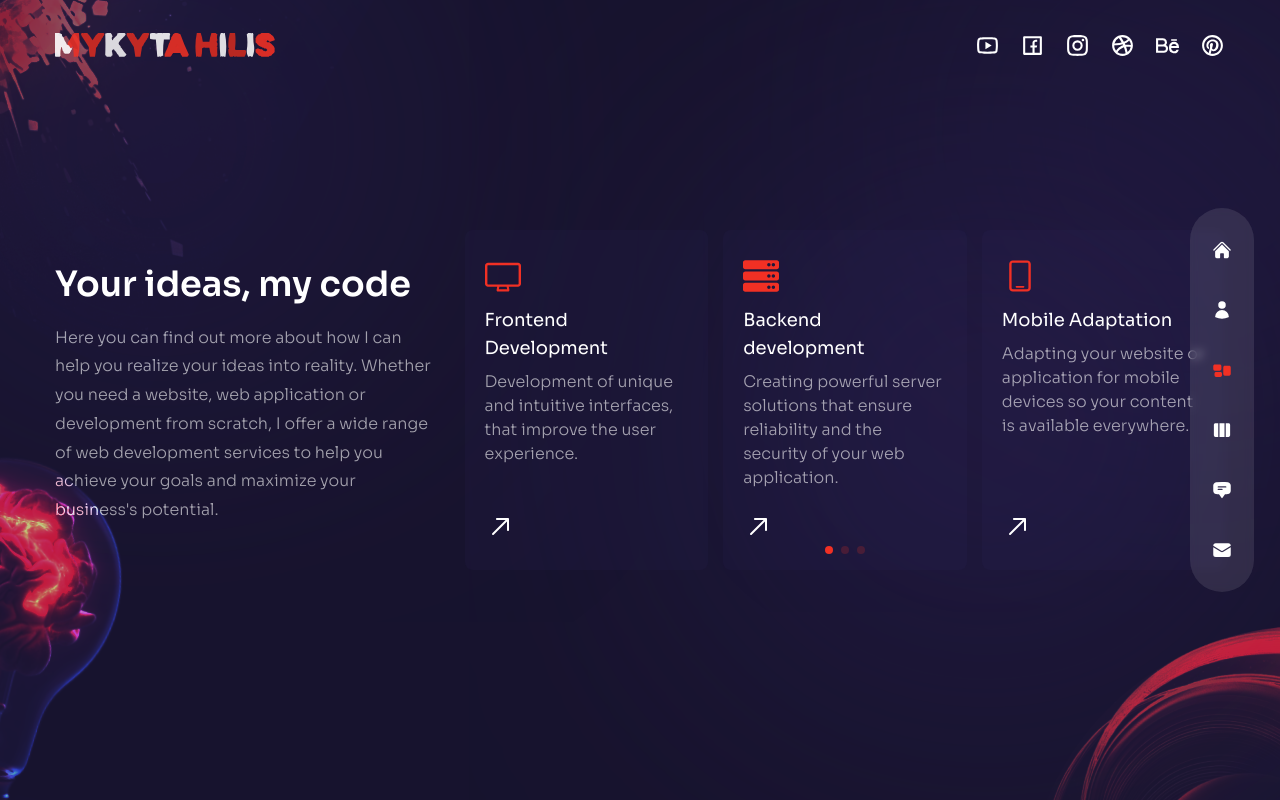
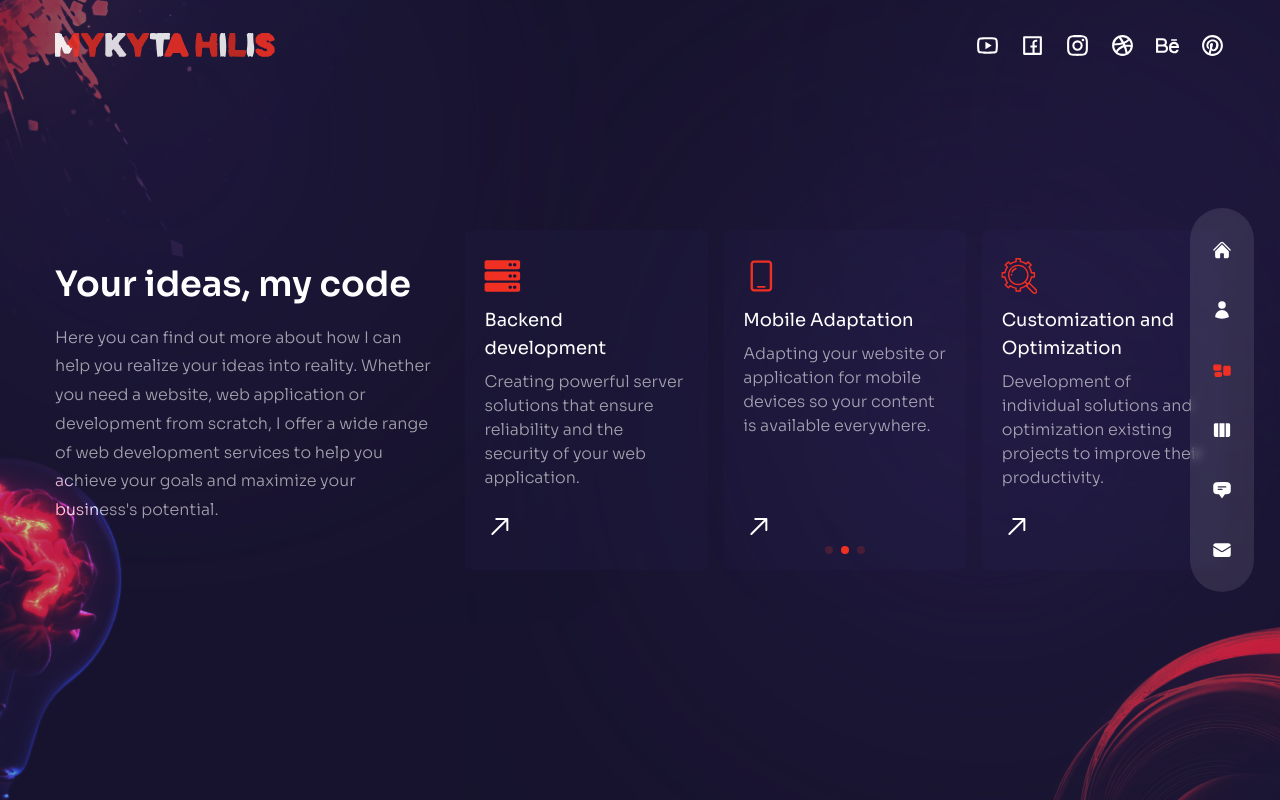
Before and after one commit to 333Nikita333/nextjs-portfolio, a Next.js app: page /services in a window 1280 px wide. Built offline with nearby package versions, Linux system fonts and the light colour scheme.

Commit message:
added auto-scroll function for slides

```diff
--- a/components/ServiceSlider.js
+++ b/components/ServiceSlider.js
@@ -1,11 +1,11 @@
+import Image from 'next/image';
 import { FaServer, FaWrench } from 'react-icons/fa';
 import { RxArrowTopRight, RxDesktop, RxMobile } from 'react-icons/rx';
-import { FreeMode, Pagination } from 'swiper';
+import { Autoplay, FreeMode, Pagination } from 'swiper';
 import 'swiper/css';
 import 'swiper/css/free-mode';
 import 'swiper/css/pagination';
 import { Swiper, SwiperSlide } from 'swiper/react';
-import Image from 'next/image';
 
 export const serviceData = [
   {
@@ -64,21 +64,29 @@ const ServiceSlider = () => {
       pagination={{
         clickable: true,
       }}
-      modules={[FreeMode, Pagination]}
+      autoplay={{
+        delay: 3000,
+        pauseOnMouseEnter: true,
+        disableOnInteraction: false,
+      }}
+      modules={[Autoplay, FreeMode, Pagination]}
       className="h-[240px] sm:h-[340px]"
     >
       {serviceData.map((item, index) => (
         <SwiperSlide key={index}>
-          <div className="bg-[#412f7b15] h-max xl:h-[340px] rounded-lg px-5 py-7 flex sm:flex-col gap-x-5 sm:gap-x-0 group cursor-pointer hover:bg-[#5941a915] transition-all duration-300">
+          <div
+            className="bg-[#412f7b15] h-max sm:h-[340px] sm:overflow-y-auto md:overflow-y-hidden rounded-lg px-5
+            py-7 flex sm:flex-col gap-x-5 sm:gap-x-0 group cursor-pointer hover:bg-[#5941a915] transition-all duration-300"
+          >
             {/* icon */}
             <div className="text-4xl text-accent mb-3">{item.icon}</div>
             {/* title & desc */}
-            <div className="max-xl:mb-6">
+            <div className="max-sm:mb-6">
               <div className="mb-2 text-lg">{item.title}</div>
               <p className="max-w-[350px] leading-normal">{item.description}</p>
             </div>
             {/* arrow */}
-            <div className="text-3xl xl:mt-auto">
+            <div className="text-3xl sm:mt-auto">
               <RxArrowTopRight className="group-hover:rotate-45 group-hover:text-accent transition-all duration-300" />
             </div>
           </div>
```
